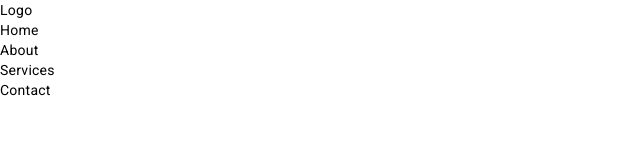
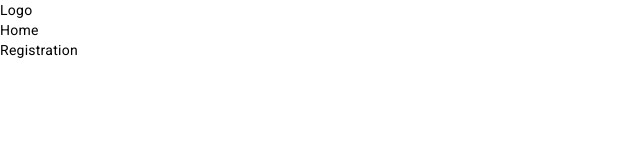
Before and after one commit to azeemrasydan/event-card, an Angular app in the folder web-app/: page / in a window 1280 px wide. Shown: the top 160 px of the page, without its empty margins (0-640 px from the left). Built offline with nearby package versions, Linux system fonts and the light colour scheme; a web font is replaced by a local one.

Commit message:
Made it be able to navigate between home & registration

```diff
--- a/web-app/src/app/app.routes.ts
+++ b/web-app/src/app/app.routes.ts
@@ -1,9 +1,14 @@
 import { Routes } from '@angular/router';
 import { RegistrationPage } from 'app/pages/registration/registration.component';
+import { HomePage } from './pages/home/home.component';
 
 export const routes: Routes = [
     {
         path: 'registration',
         component: RegistrationPage
+    },
+    {
+        path: 'home',
+        component: HomePage
     }
 ];
--- a/web-app/src/app/layouts/navbar/navbar.component.html
+++ b/web-app/src/app/layouts/navbar/navbar.component.html
@@ -2,10 +2,14 @@
     <div class="container mx-auto flex justify-between items-center py-4">
         <a href="#" class="text-gray-800 text-2xl font-semibold">Logo</a>
         <ul class="flex space-x-4">
-            <li><a href="#" class="text-gray-800 hover:text-gray-600">Home</a></li>
-            <li><a href="#" class="text-gray-800 hover:text-gray-600">About</a></li>
-            <li><a href="#" class="text-gray-800 hover:text-gray-600">Services</a></li>
-            <li><a href="#" class="text-gray-800 hover:text-gray-600">Contact</a></li>
+            <li *ngFor="let destination of navDestinations">
+                <button
+                class="text-gray-800 hover:text-gray-600"
+                (click)="navigateTo(destination.route)"
+                >
+                    {{destination.name}}
+                </button>
+            </li>
         </ul>
     </div>
 </nav>
--- a/web-app/src/app/layouts/navbar/navbar.component.ts
+++ b/web-app/src/app/layouts/navbar/navbar.component.ts
@@ -2,13 +2,30 @@ import { Component, ViewChild } from "@angular/core";
 import { MatSidenav, MatSidenavContainer, MatSidenavContent } from '@angular/material/sidenav';
 import { MatToolbar } from '@angular/material/toolbar'
 import { MatIcon } from '@angular/material/icon';
+import { NgFor } from "@angular/common";
+import { Router } from "@angular/router";
 
 @Component({
     selector: 'navbar',
     standalone: true,
-    imports: [MatSidenav, MatSidenavContainer, MatSidenavContent, MatToolbar, MatIcon],
+    imports: [MatSidenav, MatSidenavContainer, MatSidenavContent, MatToolbar, MatIcon, NgFor],
     templateUrl: './navbar.component.html'
 })
 export class NavbarComponent {
+    navDestinations = [
+        {
+            name: 'Home',
+            route: 'home'
+        },
+        {
+            name: 'Registration',
+            route: 'registration'
+        }
+    ]
 
+    constructor(private router: Router) { }
+
+    navigateTo(route: string) {
+        this.router.navigate([route]);
+    }
 }
--- /dev/null
+++ b/web-app/src/app/pages/home/home.component.html
@@ -0,0 +1 @@
+Home page
--- /dev/null
+++ b/web-app/src/app/pages/home/home.component.ts
@@ -0,0 +1,12 @@
+import { Component } from "@angular/core";
+import { BasePage } from "app/shared/page.base.component";
+
+@Component({
+    selector: 'home-page',
+    standalone: true,
+    templateUrl: './home.component.html',
+    styleUrl: './home.component.css'
+})
+export class HomePage extends BasePage {
+    override pageTitle = 'Home';
+}
--- a/web-app/src/app/pages/registration/registration.component.ts
+++ b/web-app/src/app/pages/registration/registration.component.ts
@@ -9,5 +9,4 @@ import { BasePage } from "app/shared/page.base.component";
 })
 export class RegistrationPage extends BasePage {
     override pageTitle = 'Registration'
-
 }
```
Also changed, not shown: web-app/src/app/pages/home/home.component.css (added).
